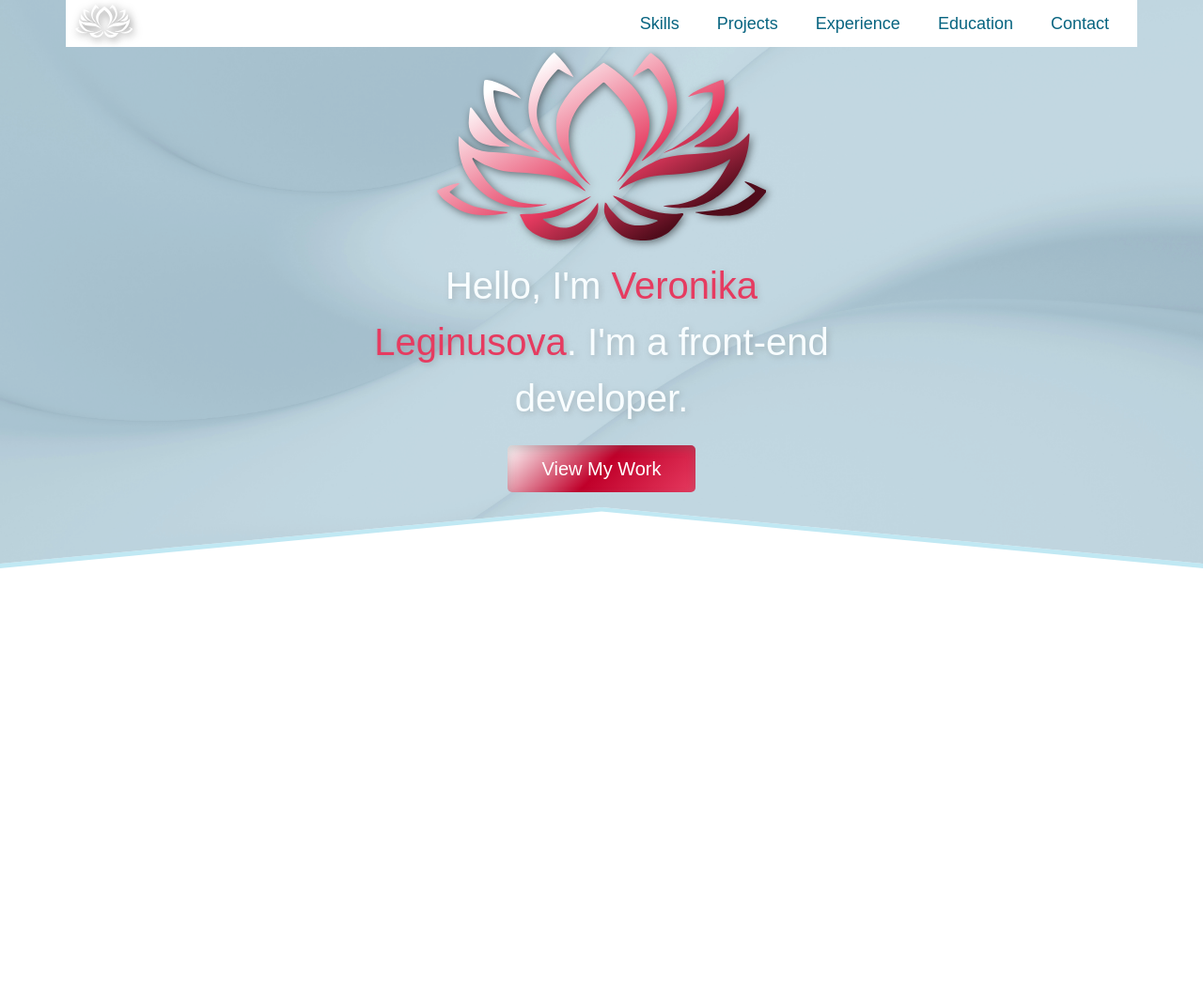
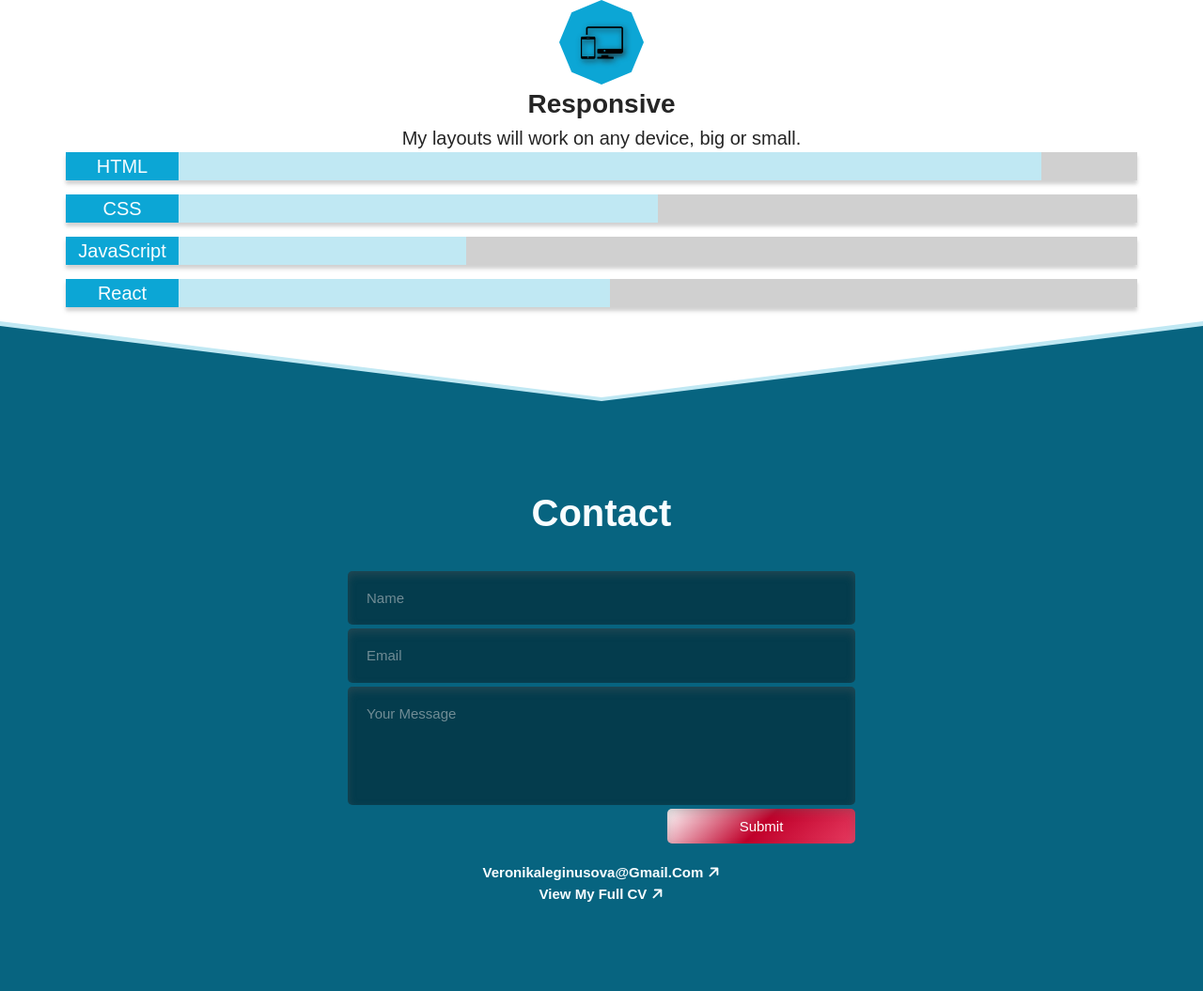
Before and after one commit to veronika-leginusova/Veronika, a plain HTML site: page index.html in a window 1280 px wide. Shown: the top 1055 px of the page at 94% size. Before the commit the page ends 800 px from the top, so only its background shows below. Drawn offline with nearby package versions, Linux system fonts and the light colour scheme; a web font is replaced by a local one.

Commit message:
Updated the footer component.

```diff
--- a/css/styles.css
+++ b/css/styles.css
@@ -1,6 +1,7 @@
 :root {
   --color-lightest: #fff;
   --color-darkest: #000;
+  --color-darkest-opaque: #00000066;
   --color-primary: #0ca6d5;
   --color-primary-opaque: #0ca6d5cc;
   --color-primary-dark: #076480;
@@ -294,7 +295,7 @@ a {
 
 /* Inputs */
 .input {
-  background: var(--color-shadow);
+  background: var(--color-darkest-opaque);
   border-radius: var(--border-radius);
   border: 0;
   color: var(--color-body-light);
@@ -302,6 +303,8 @@ a {
   outline: 0;
   padding: 2rem;
   resize: none;
+  margin: 0.2rem;
+  width: 100%;
 }
 
 ::placeholder {
@@ -545,7 +548,7 @@ a {
 }
 
 .block--dark-border {
-  --height: 50rem;
+  --height: 80rem;
   position: relative;
   background-color: var(--color-secondary);
   height: calc(var(--height) + 10px);
@@ -642,7 +645,7 @@ a {
   align-items: center;
   justify-content: center;
   padding: 3rem;
-  margin: 0 auto;
+  margin: auto auto;
 }
 
 .hero__text {
@@ -659,6 +662,10 @@ a {
 }
 
 @media screen and (min-width: 768px) {
+  .block--hero-border {
+    --height: 80rem;
+  }
+
   .hero__text {
     font-size: 4rem;
   }
@@ -667,3 +674,26 @@ a {
     font-size: 2rem;
   }
 }
+
+@media screen and (min-width: 1024px) {
+  .block--hero-border {
+    --height: 120rem;
+  }
+}
+
+/* Footer */
+.footer__contact {
+  display: flex;
+  flex-direction: column;
+  align-items: center;
+  justify-content: center;
+  max-width: 60rem;
+  height: calc(var(--height) - 175px);
+  padding: 0 3rem;
+  margin: 0 auto;
+}
+
+.footer__contact .btn {
+  align-self: flex-end;
+  margin-top: 0.2rem;
+}
--- a/index.html
+++ b/index.html
@@ -34,7 +34,7 @@
 
   <!-- BODY -->
   <body>
-    <div class="block--hero-border">
+    <!-- <div class="block--hero-border">
       <section class="block--hero">
         <div class="overlay">
           <div class="container">
@@ -256,6 +256,106 @@
           </div>
         </div>
       </section>
+    </div> -->
+
+    <div class="container">
+      <article class="media">
+        <div class="media__image">
+          <span class="icon-container">
+            <svg
+              id="responsive"
+              class="icon"
+              version="1.1"
+              id="Capa_1"
+              xmlns="http://www.w3.org/2000/svg"
+              xmlns:xlink="http://www.w3.org/1999/xlink"
+              width="800px"
+              height="800px"
+              viewBox="0 0 396.494 396.494"
+              xml:space="preserve"
+            >
+              <g>
+                <path
+                  d="M304.42,330.901h-43.219c-1.56,0-2.834-1.273-2.834-2.834v-10.52c0-1.559-1.275-2.834-2.834-2.834h-60.475
+              c-1.56,0-2.835,1.275-2.835,2.834v10.52c0,1.561-1.275,2.834-2.835,2.834h-32.491c-1.56,0-2.835,1.275-2.835,2.834v12.17
+              c0,1.559,1.275,2.834,2.835,2.834h147.521c1.559,0,2.834-1.275,2.834-2.834v-12.17C307.254,332.179,305.979,330.901,304.42,330.901
+              z"
+                />
+                <g>
+                  <path
+                    d="M377.032,46.368h-308.4c-10.73,0-19.459,8.73-19.459,19.462c0,0,0,37.109,0,50.761c0,6.711-0.498,7.66,4.004,7.66
+                  c2.391,0,5.039,0,7.72,0c3.778,0,3.003-0.949,3.003-7.785c0-13.621,0-50.636,0-50.636c0-2.565,2.168-4.733,4.732-4.733h308.4
+                  c2.563,0,4.731,2.168,4.731,4.733v189.999h-219.87c0,0-7.749-0.014-7.749,10.006c0,5.941,0,17.823,0,23.766
+                  c0,10.006,8,10.006,8,10.006h214.888c10.729,0,19.461-8.729,19.461-19.459V65.83C396.493,55.099,387.763,46.368,377.032,46.368z
+                   M222.833,282.804c-4.845,0-8.771-3.926-8.771-8.768s3.926-8.77,8.771-8.77c4.84,0,8.767,3.928,8.767,8.77
+                  S227.673,282.804,222.833,282.804z"
+                  />
+                  <path
+                    d="M124.125,141.633H12.559C5.632,141.633,0,147.266,0,154.193v183.372c0,6.926,5.632,12.561,12.559,12.561h111.566
+                  c6.923,0,12.559-5.635,12.559-12.561V154.193C136.684,147.266,131.048,141.633,124.125,141.633z M54.58,154.443h27.523
+                  c1.313,0,2.38,1.064,2.38,2.381c0,1.314-1.066,2.379-2.38,2.379H54.58c-1.315,0-2.379-1.065-2.379-2.379
+                  C52.201,155.507,53.265,154.443,54.58,154.443z M68.175,341.304c-3.59,0-6.5-2.91-6.5-6.5s2.91-6.5,6.5-6.5s6.5,2.91,6.5,6.5
+                  S71.765,341.304,68.175,341.304z M125.893,322.2c0,1.676-1.342,3.047-2.98,3.047H13.774c-1.639,0-2.98-1.371-2.98-3.047V169.825
+                  c0-1.676,1.342-3.046,2.98-3.046h109.139c1.639,0,2.98,1.371,2.98,3.046V322.2z"
+                  />
+                </g>
+              </g>
+            </svg>
+          </span>
+        </div>
+        <div class="media__body">
+          <h3 class="media__heading">Responsive</h3>
+          <p class="media__text">
+            My layouts will work on any device, big or small.
+          </p>
+        </div>
+      </article>
+
+      <section class="skills grid grid--1x2-skills">
+        <header class="skill__header">HTML</header>
+        <div class="skill__level" style="width: 90%"></div>
+      </section>
+      <section class="skills grid grid--1x2-skills">
+        <header class="skill__header">CSS</header>
+        <div class="skill__level" style="width: 50%"></div>
+      </section>
+      <section class="skills grid grid--1x2-skills">
+        <header class="skill__header">JavaScript</header>
+        <div class="skill__level" style="width: 30%"></div>
+      </section>
+      <section class="skills grid grid--1x2-skills">
+        <header class="skill__header">React</header>
+        <div class="skill__level" style="width: 45%"></div>
+      </section>
+    </div>
+
+    <div class="block--dark-border">
+      <footer class="block block--dark">
+        <div class="container">
+          <div class="footer__contact">
+            <h2 class="block__heading">Contact</h2>
+            <input type="text" class="input inset-shadow" placeholder="Name" />
+            <input
+              type="email"
+              class="input inset-shadow"
+              placeholder="Email"
+            />
+            <textarea
+              cols="30"
+              rows="5"
+              class="input inset-shadow"
+              placeholder="Your Message"
+            ></textarea>
+            <button
+              class="btn btn--accent-gradient btn--small inset-shadow btn--block"
+            >
+              Submit
+            </button>
+            <a href="#" class="link-arrow">veronikaleginusova@gmail.com</a>
+            <a href="#" class="link-arrow">View My Full CV</a>
+          </div>
+        </div>
+      </footer>
     </div>
 
     <script src="/js/main.js"></script>
```
Also changed, not shown: components/skills-lines.html (renamed from components/skills.html).
